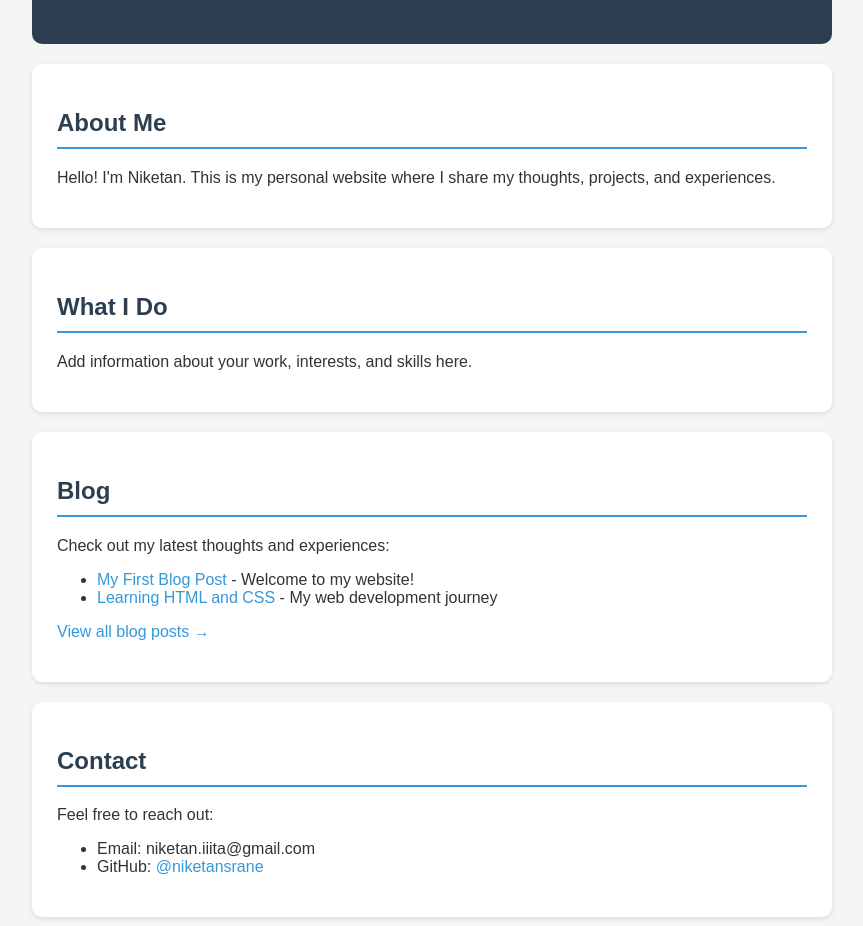
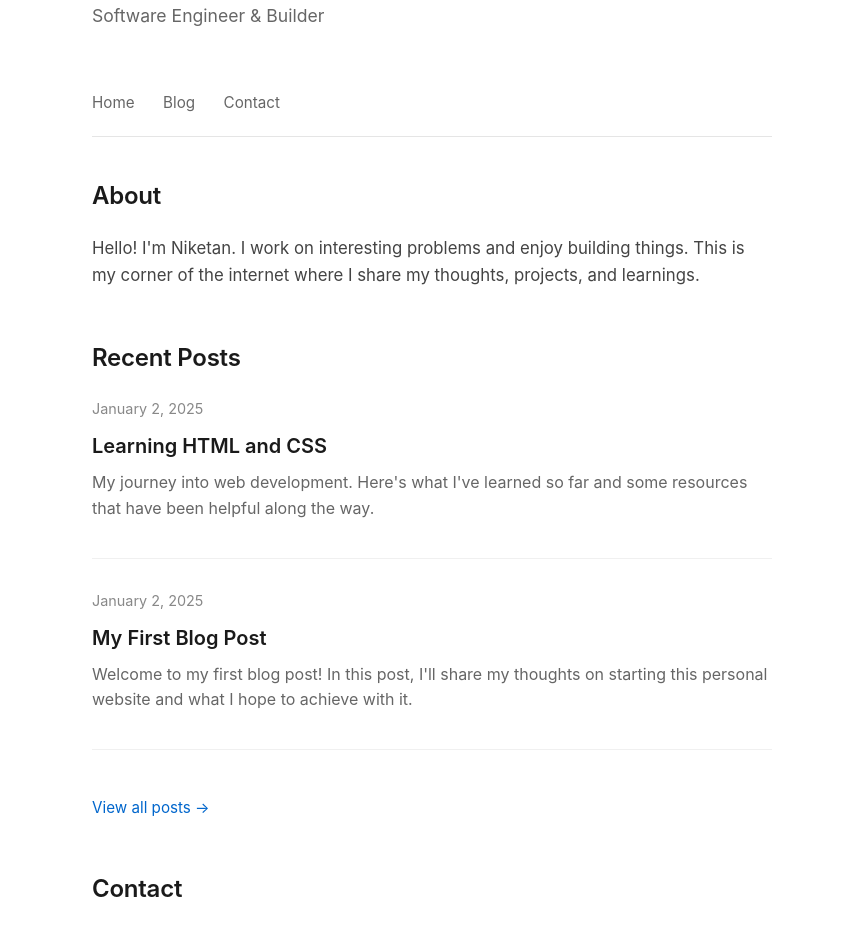
Before and after one commit to niketansrane/niketansrane, a plain HTML site: page index.html in a window 1280 px wide. Shown: the part 132-1058 px from the top of the page, without its empty margins (208-1071 px from the left). Drawn offline with Linux system fonts and the light colour scheme.

Commit message:
Redesign: Clean minimalist style with improved typography and date sorting

```diff
--- a/index.html
+++ b/index.html
@@ -3,116 +3,227 @@
 <head>
     <meta charset="UTF-8">
     <meta name="viewport" content="width=device-width, initial-scale=1.0">
-    <title>Niketan Rane - Personal Website</title>
+    <title>Niketan Rane</title>
     <style>
-        /* Basic styling to make it look nice */
+        * {
+            margin: 0;
+            padding: 0;
+            box-sizing: border-box;
+        }
+
         body {
-            font-family: Arial, sans-serif;
-            max-width: 800px;
+            font-family: -apple-system, BlinkMacSystemFont, 'Segoe UI', 'Roboto', 'Oxygen', 'Ubuntu', 'Cantarell', sans-serif;
+            line-height: 1.6;
+            color: #1a1a1a;
+            background-color: #ffffff;
+            padding: 20px;
+        }
+
+        .container {
+            max-width: 720px;
             margin: 0 auto;
-            padding: 20px;
-            background-color: #f5f5f5;
-            color: #333;
+            padding: 40px 20px;
         }
 
         header {
-            background-color: #2c3e50;
-            color: white;
-            padding: 30px;
-            border-radius: 10px;
+            margin-bottom: 60px;
+        }
+
+        h1 {
+            font-size: 2.5em;
+            font-weight: 600;
+            margin-bottom: 10px;
+            letter-spacing: -0.02em;
+        }
+
+        .subtitle {
+            font-size: 1.1em;
+            color: #666;
+            font-weight: 400;
+        }
+
+        nav {
+            margin: 30px 0 40px 0;
+            padding-bottom: 20px;
+            border-bottom: 1px solid #e5e5e5;
+        }
+
+        nav a {
+            color: #666;
+            text-decoration: none;
+            margin-right: 24px;
+            font-size: 0.95em;
+            transition: color 0.2s;
+        }
+
+        nav a:hover {
+            color: #1a1a1a;
+        }
+
+        section {
+            margin-bottom: 50px;
+        }
+
+        h2 {
+            font-size: 1.5em;
+            font-weight: 600;
+            margin-bottom: 20px;
+            color: #1a1a1a;
+            letter-spacing: -0.01em;
+        }
+
+        p {
+            color: #444;
+            margin-bottom: 16px;
+            font-size: 1.05em;
+        }
+
+        ul {
+            list-style: none;
             margin-bottom: 20px;
         }
 
-        h1 {
-            margin: 0;
-            font-size: 2.5em;
+        ul li {
+            margin-bottom: 12px;
+            color: #444;
+            font-size: 1.05em;
         }
 
-        .subtitle {
-            font-size: 1.2em;
-            opacity: 0.9;
-            margin-top: 10px;
+        a {
+            color: #0066cc;
+            text-decoration: none;
+            transition: color 0.2s;
         }
 
-        section {
-            background-color: white;
-            padding: 25px;
-            margin-bottom: 20px;
-            border-radius: 10px;
-            box-shadow: 0 2px 5px rgba(0,0,0,0.1);
+        a:hover {
+            color: #004499;
         }
 
-        h2 {
-            color: #2c3e50;
-            border-bottom: 2px solid #3498db;
-            padding-bottom: 10px;
+        .blog-preview {
+            margin-bottom: 30px;
+            padding-bottom: 20px;
+            border-bottom: 1px solid #f0f0f0;
+        }
+
+        .blog-preview:last-child {
+            border-bottom: none;
+        }
+
+        .blog-preview h3 {
+            font-size: 1.25em;
+            font-weight: 600;
+            margin-bottom: 8px;
+        }
+
+        .blog-preview h3 a {
+            color: #1a1a1a;
+        }
+
+        .blog-preview h3 a:hover {
+            color: #0066cc;
+        }
+
+        .blog-date {
+            color: #888;
+            font-size: 0.9em;
+            margin-bottom: 10px;
+        }
+
+        .blog-excerpt {
+            color: #666;
+            font-size: 1em;
+            line-height: 1.6;
+        }
+
+        .view-all {
+            color: #0066cc;
+            font-size: 0.95em;
+            margin-top: 16px;
+            display: inline-block;
         }
 
         footer {
-            text-align: center;
-            padding: 20px;
-            color: #666;
+            margin-top: 80px;
+            padding-top: 30px;
+            border-top: 1px solid #e5e5e5;
+            color: #888;
             font-size: 0.9em;
         }
 
-        a {
-            color: #3498db;
-            text-decoration: none;
+        @media (max-width: 768px) {
+            .container {
+                padding: 20px 15px;
             }
 
-        a:hover {
-            text-decoration: underline;
+            h1 {
+                font-size: 2em;
+            }
+
+            nav a {
+                margin-right: 16px;
+            }
         }
     </style>
 </head>
 <body>
+    <div class="container">
         <header>
             <h1>Niketan Rane</h1>
-        <p class="subtitle">Welcome to my personal website</p>
+            <p class="subtitle">Software Engineer & Builder</p>
         </header>
 
+        <nav>
+            <a href="index.html">Home</a>
+            <a href="blogs/index.html">Blog</a>
+            <a href="#contact">Contact</a>
+        </nav>
+
         <section>
-        <h2>About Me</h2>
+            <h2>About</h2>
             <p>
-            Hello! I'm Niketan. This is my personal website where I share my thoughts,
-            projects, and experiences.
+                Hello! I'm Niketan. I work on interesting problems and enjoy building things.
+                This is my corner of the internet where I share my thoughts, projects, and learnings.
             </p>
         </section>
 
         <section>
-        <h2>What I Do</h2>
-        <p>
-            Add information about your work, interests, and skills here.
+            <h2>Recent Posts</h2>
+
+            <div class="blog-preview">
+                <div class="blog-date">January 2, 2025</div>
+                <h3><a href="blogs/learning-html-css.html">Learning HTML and CSS</a></h3>
+                <p class="blog-excerpt">
+                    My journey into web development. Here's what I've learned so far and some
+                    resources that have been helpful along the way.
                 </p>
+            </div>
+
+            <div class="blog-preview">
+                <div class="blog-date">January 2, 2025</div>
+                <h3><a href="blogs/my-first-blog-post.html">My First Blog Post</a></h3>
+                <p class="blog-excerpt">
+                    Welcome to my first blog post! In this post, I'll share my thoughts on starting
+                    this personal website and what I hope to achieve with it.
+                </p>
+            </div>
+
+            <a href="blogs/index.html" class="view-all">View all posts →</a>
         </section>
 
-    <section>
-        <h2>Blog</h2>
-        <p>
-            Check out my latest thoughts and experiences:
-        </p>
-        <ul>
-            <li><a href="blogs/my-first-blog-post.html">My First Blog Post</a> - Welcome to my website!</li>
-            <li><a href="blogs/learning-html-css.html">Learning HTML and CSS</a> - My web development journey</li>
-        </ul>
-        <p>
-            <a href="blogs/index.html">View all blog posts →</a>
-        </p>
-    </section>
-
-    <section>
+        <section id="contact">
             <h2>Contact</h2>
             <p>
                 Feel free to reach out:
             </p>
             <ul>
-            <li>Email: niketan.iiita@gmail.com</li>
+                <li>Email: <a href="mailto:niketan.iiita@gmail.com">niketan.iiita@gmail.com</a></li>
                 <li>GitHub: <a href="https://github.com/niketansrane" target="_blank">@niketansrane</a></li>
             </ul>
         </section>
 
         <footer>
-        <p>&copy; 2025 Niketan Rane. All rights reserved.</p>
+            <p>&copy; 2025 Niketan Rane</p>
         </footer>
+    </div>
 </body>
 </html>
```
Also changed, not shown: blogs/index.html (+80 -54 lines), blogs/learning-html-css.html (+90 -61 lines), blogs/my-first-blog-post.html (+80 -57 lines). Lines whose indentation alone changed are shown as unchanged.
